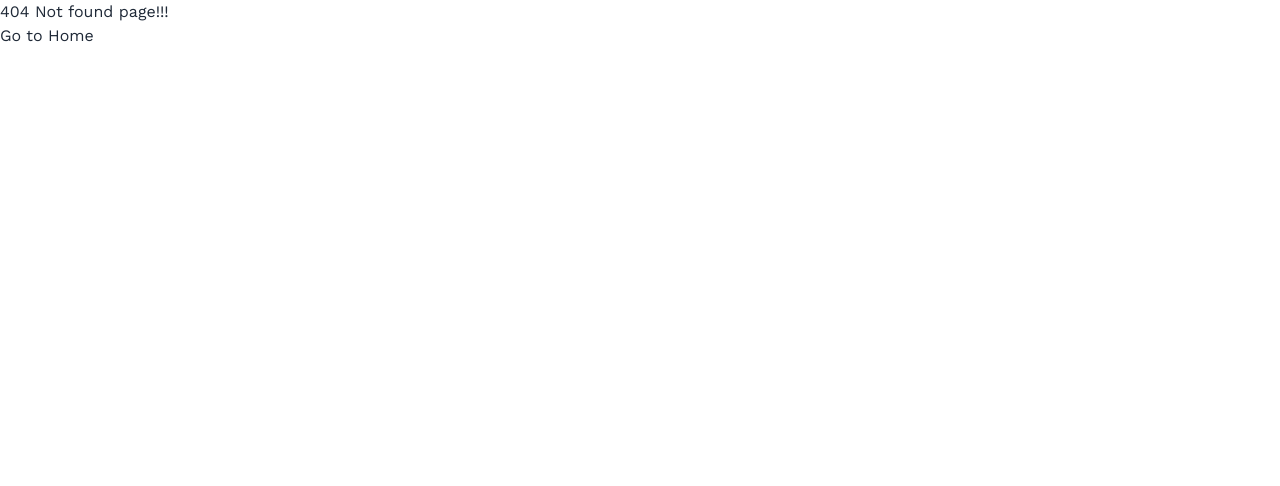
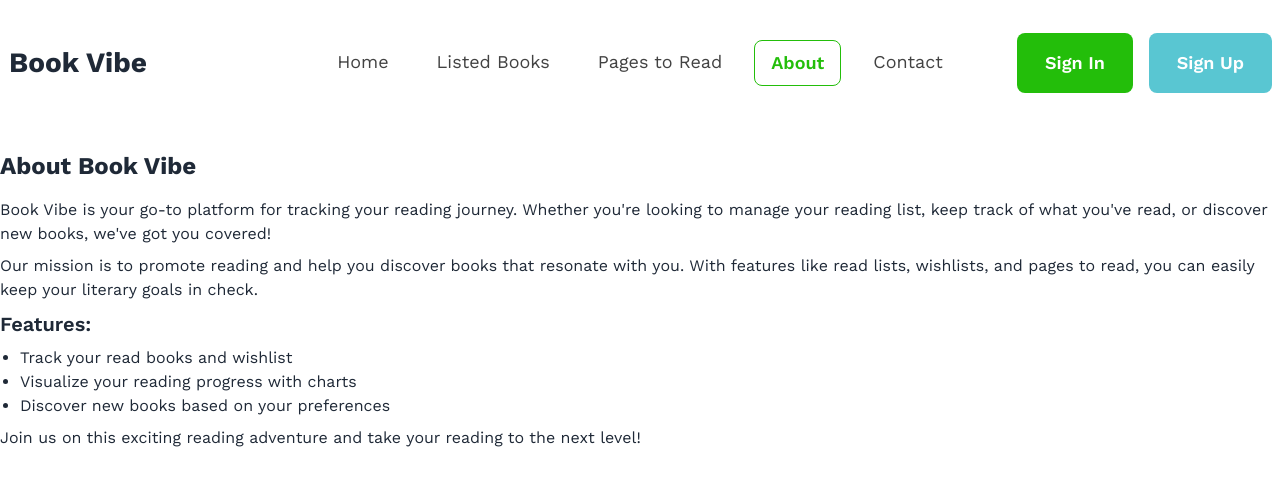
Before and after one commit to miraz-faruk/book-vibe, a React (Vite) app: page /about in a window 1280 px wide. Before the commit this address had no page. Shown: the top 486 px of the page. Built offline with nearby package versions, Linux system fonts and the light colour scheme; a web font is replaced by a local one.

Commit message:
Added two extra pages About and Contact

```diff
--- /dev/null
+++ b/src/components/About/About.jsx
@@ -0,0 +1,26 @@
+import React from "react";
+
+const About = () => {
+    return (
+        <div className="about-container">
+            <h2 className="text-2xl font-bold mb-4">About Book Vibe</h2>
+            <p className="mb-2">
+                Book Vibe is your go-to platform for tracking your reading journey. Whether you're looking to manage your reading list, keep track of what you've read, or discover new books, we've got you covered!
+            </p>
+            <p className="mb-2">
+                Our mission is to promote reading and help you discover books that resonate with you. With features like read lists, wishlists, and pages to read, you can easily keep your literary goals in check.
+            </p>
+            <h3 className="text-xl font-semibold mb-2">Features:</h3>
+            <ul className="list-disc pl-5 mb-2">
+                <li>Track your read books and wishlist</li>
+                <li>Visualize your reading progress with charts</li>
+                <li>Discover new books based on your preferences</li>
+            </ul>
+            <p>
+                Join us on this exciting reading adventure and take your reading to the next level!
+            </p>
+        </div>
+    );
+};
+
+export default About;
--- /dev/null
+++ b/src/components/Contact/Contact.jsx
@@ -0,0 +1,28 @@
+import React from "react";
+
+const Contact = () => {
+    return (
+        <div className="contact-container">
+            <h2 className="text-2xl font-bold mb-4">Contact Us</h2>
+            <p className="mb-2">
+                We’d love to hear from you! Whether you have questions, feedback, or just want to say hello, feel free to reach out.
+            </p>
+            <h3 className="text-xl font-semibold mb-2">Contact Information:</h3>
+            <ul className="list-disc pl-5 mb-2">
+                <li>Email: support@bookvibe.com</li>
+                <li>Phone: +1-234-567-8901</li>
+            </ul>
+            <h3 className="text-xl font-semibold mb-2">Follow Us:</h3>
+            <ul className="list-disc pl-5 mb-2">
+                <li>Twitter: @BookVibe</li>
+                <li>Facebook: /BookVibe</li>
+                <li>Instagram: @BookVibe</li>
+            </ul>
+            <p>
+                Your feedback is invaluable in helping us improve our platform. Thank you for being a part of the Book Vibe community!
+            </p>
+        </div>
+    );
+};
+
+export default Contact;
--- a/src/components/Header/Header.jsx
+++ b/src/components/Header/Header.jsx
@@ -18,6 +18,16 @@ const Header = () => {
                 ? 'text-[#23BE0A] border border-[#23BE0A] font-semibold text-lg'
                 : 'text-[#131313CC] text-lg'
         }>Pages to Read</NavLink></li>
+        <li><NavLink to="about" className={({ isActive }) =>
+            isActive
+                ? 'text-[#23BE0A] border border-[#23BE0A] font-semibold text-lg'
+                : 'text-[#131313CC] text-lg'
+        }>About</NavLink></li>
+        <li><NavLink to="contact" className={({ isActive }) =>
+            isActive
+                ? 'text-[#23BE0A] border border-[#23BE0A] font-semibold text-lg'
+                : 'text-[#131313CC] text-lg'
+        }>Contact</NavLink></li>
     </>
 
     return (
```
Also changed, not shown: src/main.jsx (+11 -1 lines).
